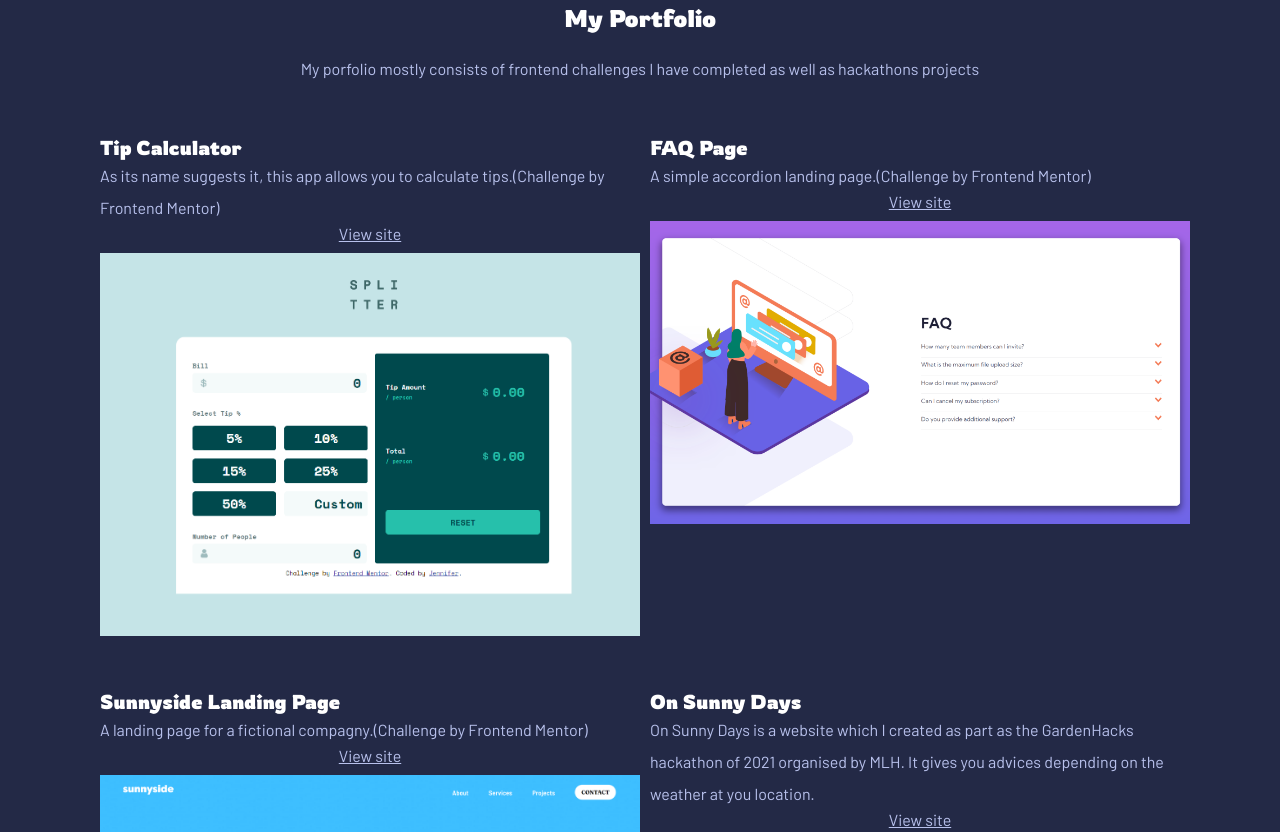
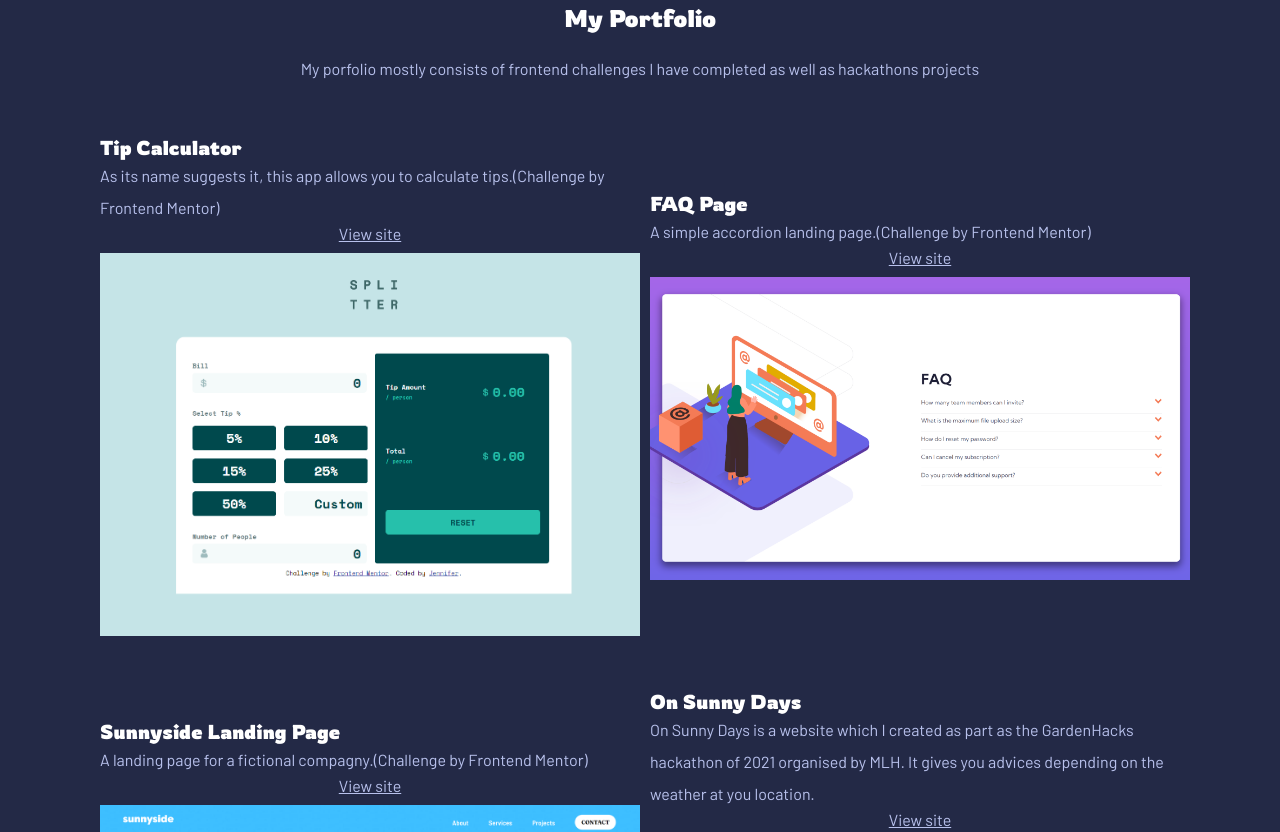
Before and after one commit to Jennifer1919/web-development-portfolio, a plain HTML site: page index.html in a window 1280 px wide. Shown: the part 1016-1848 px from the top of the page. Drawn offline with Linux system fonts and the light colour scheme.

Commit message:
Open link in new window

```diff
--- a/script.js
+++ b/script.js
@@ -24,6 +24,7 @@ window.onload = function(){
         var link = document.createElement("a"); //8° create a link for each project
         link.innerHTML = "View site";
         link.href = data["projects"][i]["link"]; //9° set the link's href
+        link.setAttribute("target", "blank");
 
         container.appendChild(div);// places the div in the container
         div.appendChild(title);//add the title in the div
--- a/style.scss
+++ b/style.scss
@@ -283,6 +283,7 @@ body{
                     gap:10px;
                     padding: 0px 0px;
                     margin-top: 50px;
+                    align-items: center;
                 }
             }
 
```
Also changed, not shown: index.html (+1 -1 lines), style.css, 1 other file.
